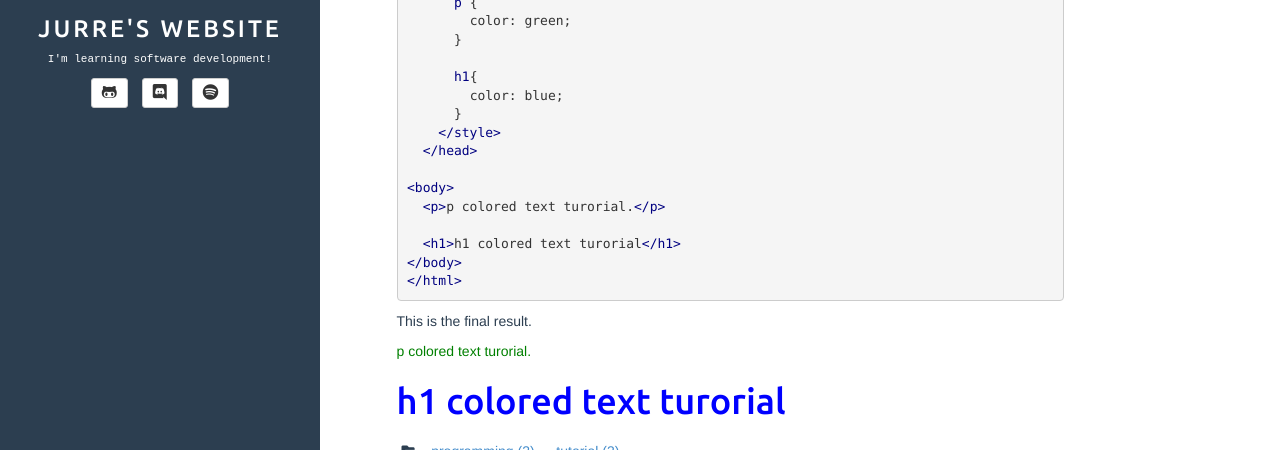
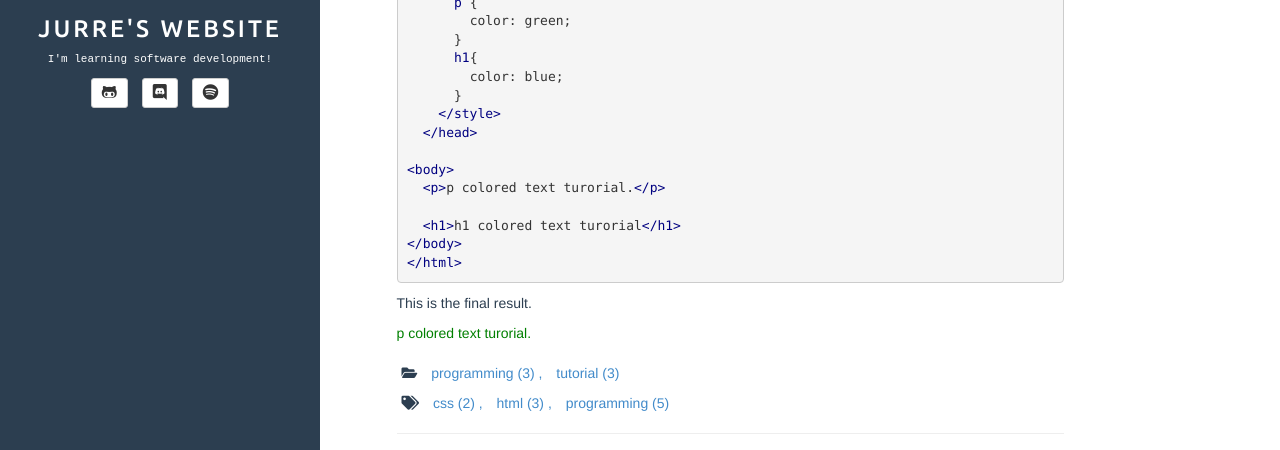
Before and after one commit to dbtek/dbyll, a Jekyll site: the page built from _posts/2021-05-01-css-tutorial-text-color.md, in a window 1280 px wide and 1193 px high, cut to the strip 282-732 px from the top of the window. Built offline with Jekyll 4.4.1, drawn with Linux system fonts in a browser that asks for light colours.

Commit message:
Update 2021-05-01-css-tutorial-text-color.md

```diff
--- a/_posts/2021-05-01-css-tutorial-text-color.md
+++ b/_posts/2021-05-01-css-tutorial-text-color.md
@@ -16,7 +16,6 @@
       p {
         color: green;
       }
-
       h1{
         color: blue;
       }
@@ -39,14 +38,10 @@
       p.color-tutorial {
         color: green;
       }
-      h1.color-tutorialh1 {
-        color: blue;
-      }
     </style>
   </head>
 
 <body>
   <p class="color-tutorial">p colored text turorial.</p>
-  <h1 class="color-tutorialh1">h1 colored text turorial</h1>
 </body>
 </html>
```
